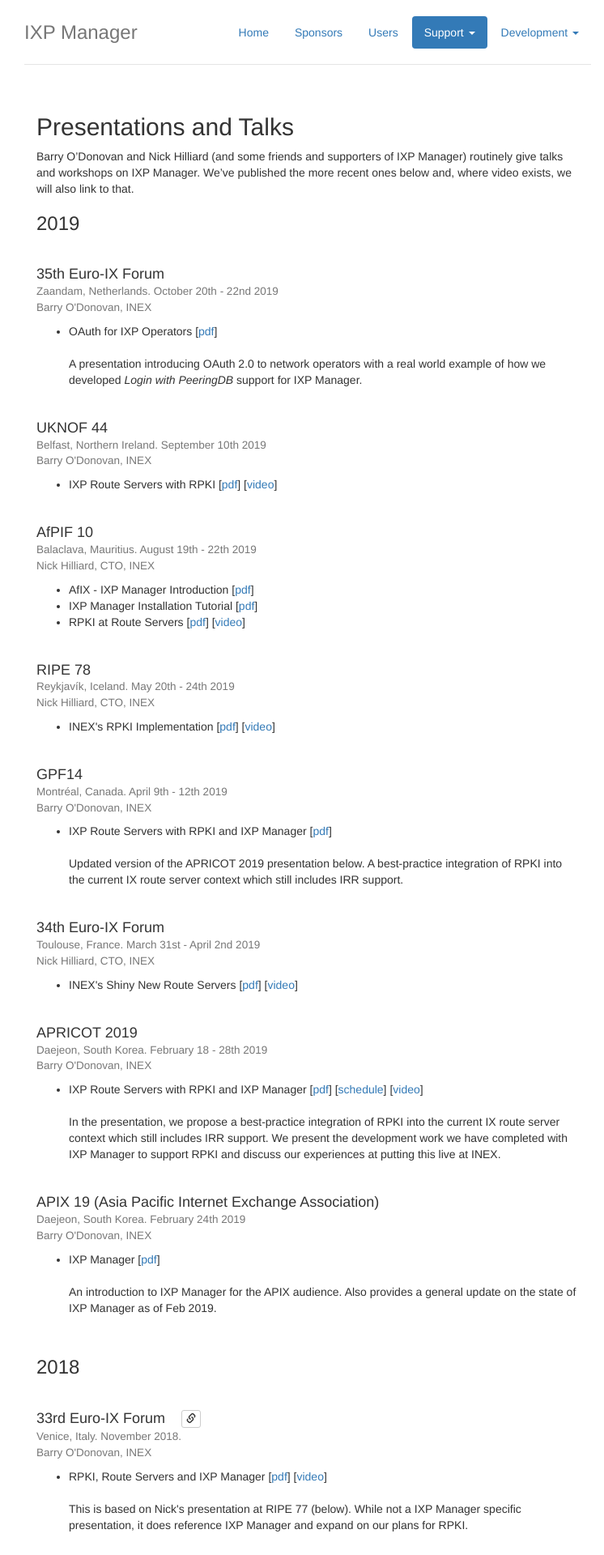
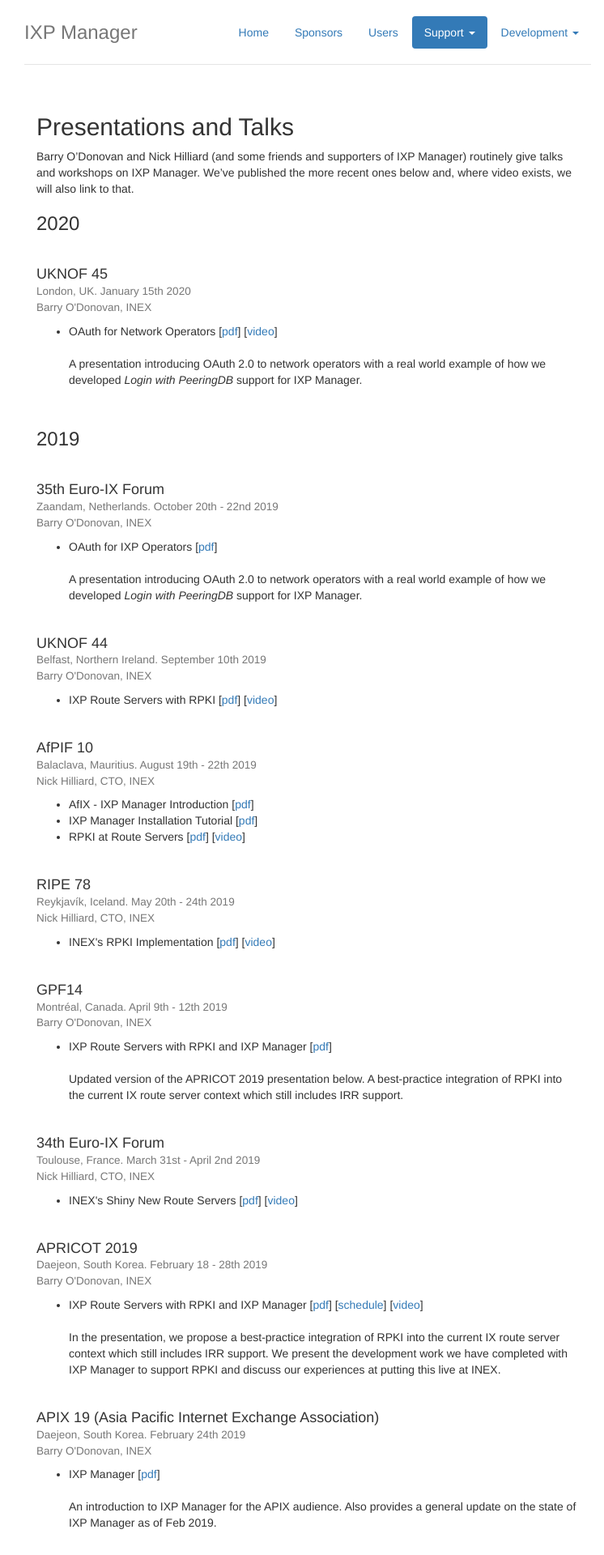
Before and after one commit to inex/ixp-manager-www, a PHP site: page /presentations in a window 1280 px wide. Shown: the top 1920 px of the page at 81% size, without its empty margins (260-1006 px from the left). Run offline with PHP 8.4, Linux system fonts and the light colour scheme; some libraries are stand-ins or nearby versions.

Commit message:
Updates from live

```diff
--- a/public/presentations.php
+++ b/public/presentations.php
@@ -9,6 +9,29 @@
 <p>
     Barry O&#8217;Donovan and Nick Hilliard (and some friends and supporters of IXP Manager) routinely give talks and workshops on IXP Manager. We&#8217;ve published the more recent ones below and, where video exists, we will also link to that.
 </p>
+
+<h3>2020</h3>
+<br>
+
+<h4>
+    UKNOF 45<br>
+    <small>London, UK. January 15th 2020</small><br>
+    <small>Barry O'Donovan, INEX</small><br>
+
+</h4>
+
+<ul>
+    <li>
+        OAuth for Network Operators
+        [<a href="media/2020/uknof45-202001-oauth-for-netops.pdf">pdf</a>] [<a href="https://youtu.be/j-0zBmXVGME">video</a>]
+        <br><br>
+        A presentation introducing OAuth 2.0 to network operators with a real world example
+        of how we developed <em>Login with PeeringDB</em> support for IXP Manager.
+    </li>
+</ul>
+<br>
+
+
 
 <h3>2019</h3>
 <br>
```
Also changed, not shown: public/sponsors.php (+7 -4 lines), public/images/logos/cira.jpg (added), 1 other file.
